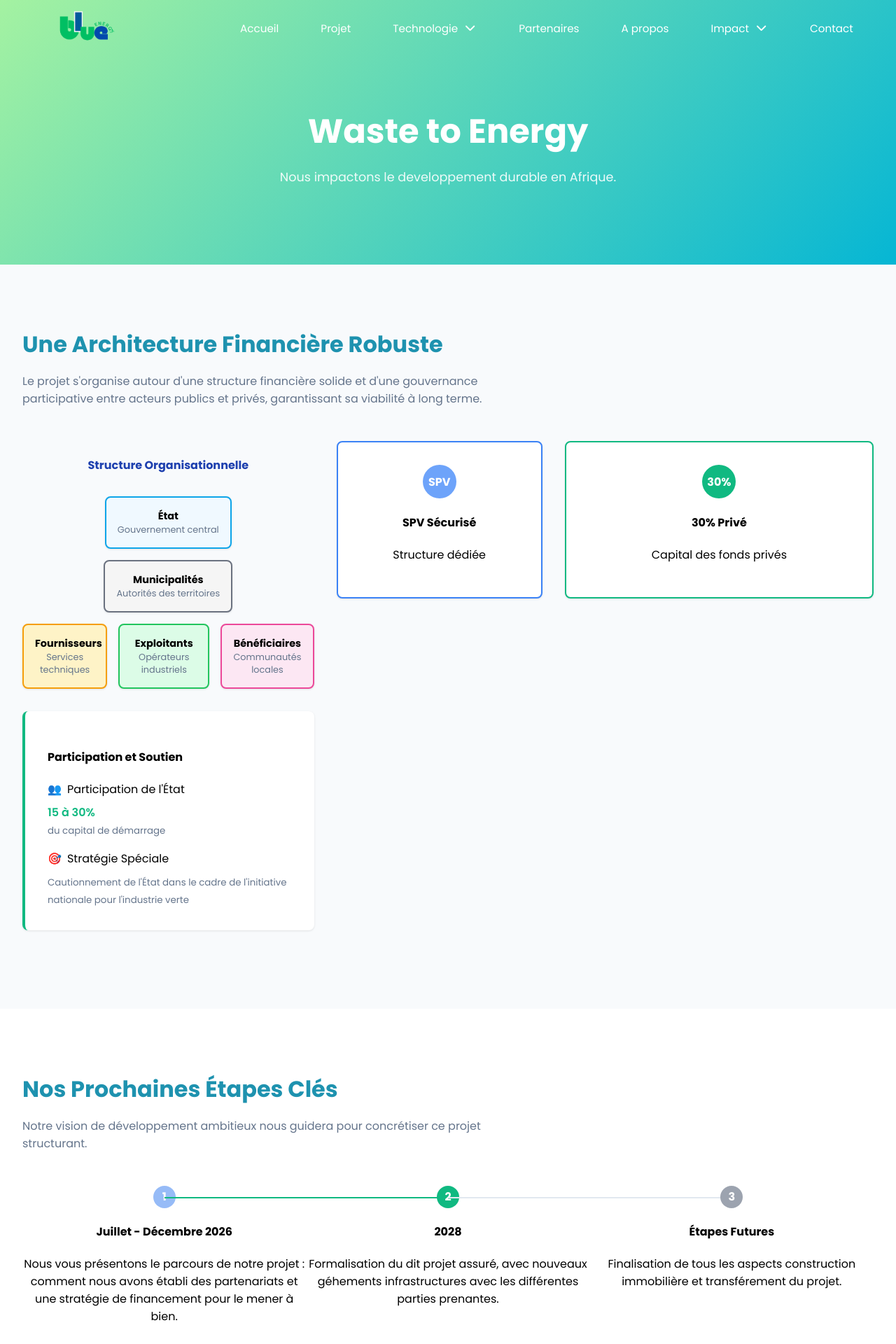
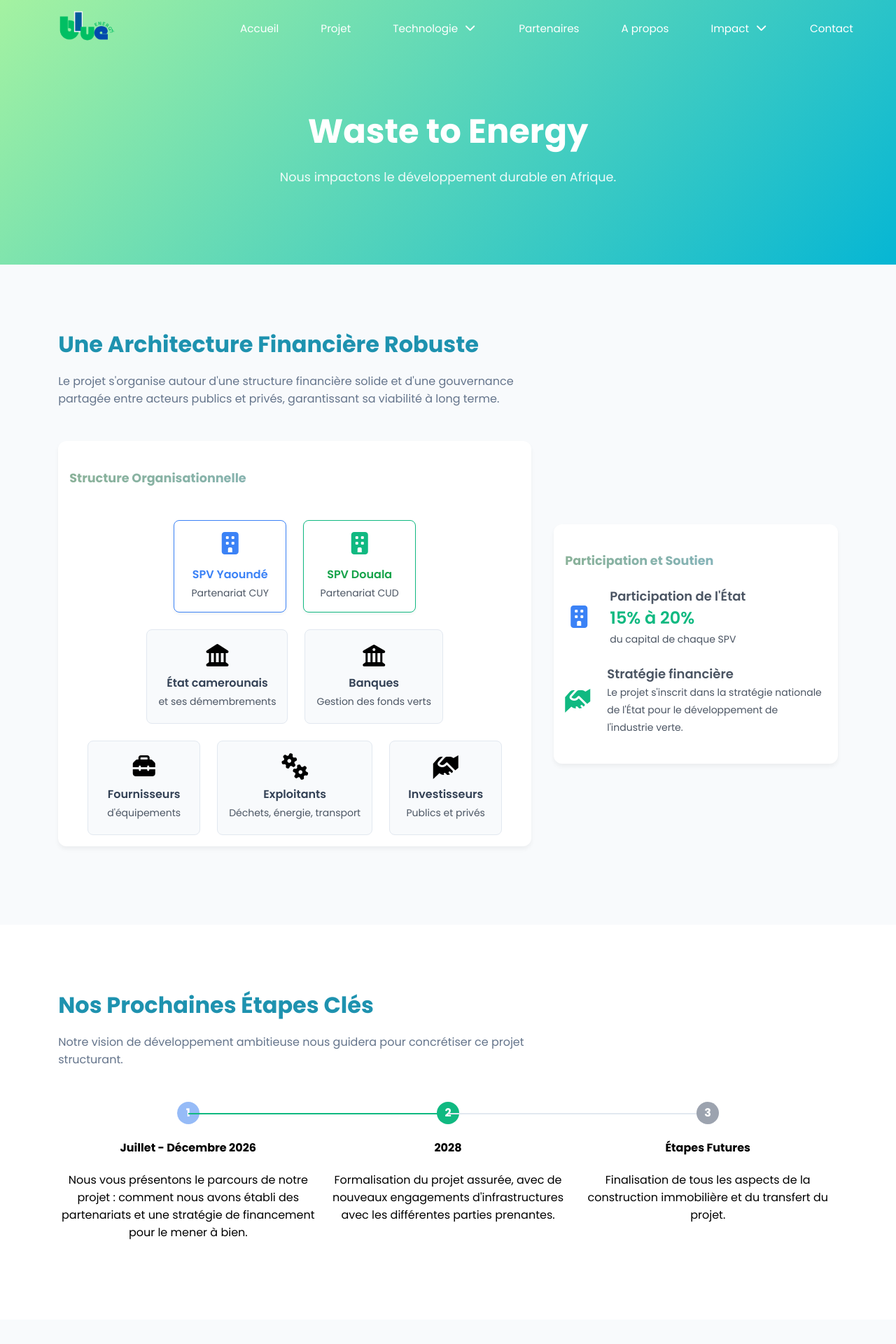
Before and after one commit to GysAlex/bleuenergy, a PHP site: page /project in a window 1280 px wide. Shown: the top 1920 px of the page at 70% size. Run offline with PHP 8.4, Linux system fonts and the light colour scheme; some libraries are stand-ins or nearby versions.

Commit message:
fixing everything

```diff
--- a/src/Views/impact-eco.php
+++ b/src/Views/impact-eco.php
@@ -392,7 +392,7 @@
                     <p class="lead mb-4" data-aos="fade-up" data-aos-delay="200">
                         Rejoignez-nous dans notre mission de transformation écologique et sociale
                     </p>
-                    <a href="/contact" class="btn btn-custom btn-lg floating-animation" data-aos="fade-up" data-aos-delay="400">
+                    <a href="/contact#contact" class="btn btn-custom btn-lg floating-animation" data-aos="fade-up" data-aos-delay="400">
                         Rejoignez Notre Initiative
                     </a>
                 </div>
--- a/src/Views/projet.php
+++ b/src/Views/projet.php
@@ -1,20 +1,41 @@
 <!DOCTYPE html>
 <html lang="fr">
 <head>
-    <meta charset="UTF-8">
-    <meta name="viewport" content="width=device-width, initial-scale=1.0">
+    <title>Projet Waste-to-Energy | Architecture Financière & Étapes Clés - Bleue Energies</title>
+
+    <meta name="description" content="Découvrez le projet Waste-to-Energy de Bleue Energies au Cameroun. Explorez son architecture financière robuste, ses étapes de maturation et son plan d'investissement de 600 milliards FCFA.">
+    <meta name="keywords" content="projet, Waste-to-Energy, WTE, déchets, énergie, Cameroun, investissement, architecture financière, étapes clés, développement durable, Yaoundé, Douala, financement, 600 milliards FCFA">
+    <meta name="author" content="Bleue Energies">
+    <link rel="canonical" href="https://www.bleueenergy.com/project">
+
+    <meta property="og:title" content="Projet Waste-to-Energy | Plan d'Investissement & Étapes - Bleue Energies">
+    <meta property="og:description" content="Découvrez le projet Waste-to-Energy de Bleue Energies au Cameroun. Explorez son architecture financière robuste, ses étapes de maturation et son plan d'investissement de 600 milliards FCFA.">
+    <meta property="og:type" content="website">
+    <meta property="og:url" content="https://www.bleueenergy.com/project">
+    <meta property="og:image" content="https://www.bleueenergy.com/asset/images/wte.jpg">
+
+
     <?php
         include __DIR__."/components/meta.php";
     ?>
     <link rel="stylesheet" href="https://cdnjs.cloudflare.com/ajax/libs/font-awesome/7.0.0/css/all.min.css" integrity="sha512-DxV+EoADOkOygM4IR9yXP8Sb2qwgidEmeqAEmDKIOfPRQZOWbXCzLC6vjbZyy0vPisbH2SyW27+ddLVCN+OMzQ==" crossorigin="anonymous" referrerpolicy="no-referrer" />
 
     <link rel="stylesheet" href="/asset/global.css">
-    <title> projet</title>
     <style>
         * {
             box-sizing: border-box;
         }
 
+        :root
+        {
+            --color-blue-primary: #3b82f6; /* Bleu BleueEnergy */
+            --color-green-primary: #10b981; /* Vert BleueEnergy */
+            --color-dark-blue: #1e40af;
+            --color-light-gray: #f8fafc; /* Fond clair */
+            --color-border-gray: #e2e8f0;
+            --color-text-dark: #334155;
+            --color-text-muted: #64748b;
+        }
 
         /* Header Navigation */
         .header {
@@ -53,7 +74,8 @@
 
         /* Container */
         .container {
-            max-width: var(--max-content_size);
+            max-width: 1250px;
+            width: 92%;
             margin: 0 auto;
             padding: 0 2rem;
         }
@@ -79,101 +101,136 @@
 
         .org-structure {
             display: grid;
-            grid-template-columns: 2fr 2fr 3fr;
+            grid-template-columns: 5fr 3fr;
             gap: 2rem;
             margin-bottom: 3rem;
             align-items: start;
         }
 
         .org-hierarchy {
+            flex: 1;
             display: flex;
             flex-direction: column;
-            gap: 1rem;
+            gap: 1.5rem;
+            padding: 1rem;
+            background-color: white;
+            border-radius: 0.75rem;
+            box-shadow: 0 4px 6px rgba(0, 0, 0, 0.05);
         }
 
         .org-level {
             display: flex;
             justify-content: center;
-            gap: 1rem;
+            flex-wrap: wrap;
+            gap: 1.5rem;
         }
 
         .org-item {
-            background: white;
+            background-color: var(--color-light-gray);
+            border: 1px solid var(--color-border-gray);
+            border-radius: 0.5rem;
+            padding: 1.25rem 1rem;
+            width: 25%;
+            min-width: max-content;
+            text-align: center;
+            transition: transform 0.2s ease-in-out, box-shadow 0.2s ease-in-out;
+        }
+
+        .org-item:hover {
+            transform: translateY(-5px);
+            box-shadow: 0 8px 15px rgba(0, 0, 0, 0.1);
+        }
+
+        .org-item h4 {
+            margin-top: 0.5rem;
+            margin-bottom: 0.25rem;
+            font-size: 1rem;
+            font-weight: 600;
+            color: var(--color-text-dark);
+        }
+
+        .org-item p {
+            margin: 0;
+            font-size: 0.875rem;
+            color: var(--text-color);
+        }
+
+        /* Styles spécifiques aux boîtes SPV */
+        .spv-box {
+            background-color: white;
+            border: 1px solid var(--color-border-gray);
+            box-shadow: 0 2px 4px rgba(0, 0, 0, 0.05);
             padding: 1rem;
             border-radius: 0.5rem;
-            text-align: center;
-            box-shadow: 0 1px 3px rgba(0, 0, 0, 0.1);
-            min-width: 120px;
-            font-size: 0.9rem;
+            display: flex;
+            flex-direction: column;
+            align-items: center;
+            justify-content: center;
+            min-width: 150px;
         }
 
-        .org-item.state {
-            background: #f0f9ff;
-            border: 2px solid #0ea5e9;
+        .spv-yaounde {
+            border-color: var(--color-blue-primary);
         }
 
-        .org-item.municipality {
-            background: #f5f5f5;
-            border: 2px solid #6b7280;
+        .spv-douala {
+            border-color: var(--color-green-primary);
         }
 
-        .org-item.providers {
-            background: #fef3c7;
-            border: 2px solid #f59e0b;
+        .spv-box i {
+            color: var(--color-blue-primary);
+            margin-bottom: 0.5rem;
         }
 
-        .org-item.exploitants {
-            background: #dcfce7;
-            border: 2px solid #22c55e;
+        .spv-douala i {
+            color: var(--color-green-primary);
         }
 
-        .org-item.beneficiaries {
-            background: #fce7f3;
-            border: 2px solid #ec4899;
+        /* STYLES COLONNE DE DROITE (PARTICIPATION ET SOUTIEN) */
+        .participation-box {
+            background-color: white;
+            align-self: center;
+            border-radius: 0.75rem;
+            box-shadow: 0 4px 6px rgba(0, 0, 0, 0.05);
+            padding: 1rem;
         }
 
-        .org-box {
-            background: white;
-            padding: 2rem;
-            border-radius: 0.5rem;
-            text-align: center;
-            box-shadow: 0 1px 3px rgba(0, 0, 0, 0.1);
+        .participation-box > h4, .org-hierarchy > h4  {
+            font-size: 1.1rem;
+            font-weight: 700;
+            background: var(--simple-gradient);
+            color: transparent;
+            background-clip: text;
         }
 
-        .org-box.spv {
-            border: 2px solid #3b82f6;
+        .participation-item {
+            display: flex;
+            align-items: center;
+            gap: 1.5rem;
+            margin-bottom: 1.5rem;
         }
 
-        .org-box.private {
-            border: 2px solid #10b981;
+        .participation-item i {
+            font-size: 2rem;
         }
 
-        .org-icon {
-            width: 3rem;
-            height: 3rem;
-            margin: 0 auto 1rem;
-            border-radius: 50%;
-            display: flex;
-            align-items: center;
-            justify-content: center;
-            font-weight: bold;
-            color: white;
+        .participation-content h5 {
+            font-size: 1.125rem;
+            font-weight: 600;
+            color: var(--text-color);
+            margin: 0;
         }
 
-        .spv-icon {
-            background: #6da3faff;
+        .participation-content p {
+            font-size: 1.5rem;
+            font-weight: 600;
+            color: var(--color-green-primary);
+            margin: 0;
         }
 
-        .private-icon {
-            background: #10b981;
-        }
-
-        .participation-box {
-            background: white;
-            padding: 2rem;
-            border-radius: 0.5rem;
-            border-left: 4px solid #10b981;
-            box-shadow: 0 1px 3px rgba(0, 0, 0, 0.1);
+        .participation-content small {
+            font-size: 0.875rem;
+            color: var(--text-color);
         }
 
         /* Steps Section */
@@ -528,19 +585,20 @@
         }
     </style>
 </head>
+
 <body>
     <?php
         include __DIR__."/components/header.php";
     ?>
     <script>
-        // Fonction pour détecter les éléments visibles lors du scroll
+        // Fonction pour détecter les éléments visibles lors du défilement
         function observeElements() {
             const observer = new IntersectionObserver((entries) => {
                 entries.forEach((entry) => {
                     if (entry.isIntersecting) {
                         entry.target.classList.add('visible');
 
-                        // Animation spéciale pour les éléments avec stagger
+                        // Animation spéciale pour les éléments avec décalage (stagger)
                         if (entry.target.classList.contains('stagger-container')) {
                             const items = entry.target.querySelectorAll('.stagger-item');
                             items.forEach((item, index) => {
@@ -576,26 +634,26 @@
     <?php
     // Configuration des données
     $projectData = [
-        'title' => ' Waste to Energy',
-        'description' => 'Nous impactons le developpement durable en Afrique.',
+        'title' => 'Waste to Energy',
+        'description' => 'Nous impactons le développement durable en Afrique.',
         'budget' => '600 milliards',
         'currency' => 'FCFA ',
         'phases' => [
             [
                 'title' => 'Juillet - Décembre 2026',
                 'description' => 'Nous vous présentons le parcours de notre projet :
-                 comment nous avons établi des partenariats
-                 et une stratégie de financement pour le mener à bien.',
+                  comment nous avons établi des partenariats
+                  et une stratégie de financement pour le mener à bien.',
                 'status' => 'active'
             ],
             [
                 'title' => '2028',
-                'description' => 'Formalisation du dit projet assuré, avec nouveaux géhements infrastructures avec les différentes parties prenantes.',
+                'description' => 'Formalisation du projet assurée, avec de nouveaux engagements d\'infrastructures avec les différentes parties prenantes.',
                 'status' => 'completed'
             ],
             [
                 'title' => 'Étapes Futures',
-                'description' => 'Finalisation de tous les aspects construction immobilière et transférement du projet.',
+                'description' => 'Finalisation de tous les aspects de la construction immobilière et du transfert du projet.',
                 'status' => 'future'
             ]
         ],
@@ -603,7 +661,7 @@
             ['label' => 'Usines Waste-to-Energy', 'amount' => '', 'color' => 'blue'],
             ['label' => 'Usines de méthanisation', 'amount' => '', 'color' => 'green'],
             ['label' => 'Centres de collecte', 'amount' => '', 'color' => 'yellow'],
-            ['label' => 'Rues à énergie', 'amount' => '', 'color' => 'red'],
+            ['label' => 'Usines de tri semi-automatique', 'amount' => '', 'color' => 'red'],
             ['label' => 'Data Centers', 'amount' => '', 'color' => 'blue'],
         ]
     ];
@@ -613,9 +671,6 @@
     ];
     ?>
 
-    <!-- Header -->
-
-    <!-- Hero Section -->
     <section class="hero">
         <div class="hero-content">
             <h1><?= $projectData['title'] ?></h1>
@@ -623,92 +678,91 @@
         </div>
     </section>
 
-    <!-- Architecture Section -->
     <section class="architecture">
         <div class="container">
             <h2 class="section-title">Une Architecture Financière Robuste</h2>
             <p class="section-subtitle">
-                Le projet s'organise autour d'une structure financière solide et d'une gouvernance participative entre acteurs publics et privés, garantissant sa viabilité à long terme.
+                Le projet s'organise autour d'une structure financière solide et d'une gouvernance partagée entre acteurs publics et privés, garantissant sa viabilité à long terme.
             </p>
 
             <div class="org-structure">
                 <div class="org-hierarchy">
-                    <h4 style="text-align: center; color: #1e40af; margin-bottom: 1rem;">Structure Organisationnelle</h4>
+                    <h4 style="">Structure Organisationnelle</h4>
 
-                    <!-- État -->
-                    <div class="org-level">
-                        <div class="org-item state">
-                            <div style="font-weight: bold;">État</div>
-                            <div style="font-size: 0.8rem; color: #64748b;">Gouvernement central</div>
+                    <div class="org-level top-level">
+                        <div class="org-item spv-box spv-yaounde">
+                            <i class="fa-solid fa-building fa-2x"></i>
+                            <h4 style="color: #3b82f6;">SPV Yaoundé</h4>
+                            <p>Partenariat CUY</p>
+                        </div>
+                        <div class="org-item spv-box spv-douala">
+                            <i class="fa-solid fa-building fa-2x"></i>
+                            <h4 style="color: #16a34a;">SPV Douala</h4>
+                            <p>Partenariat CUD</p>
                         </div>
                     </div>
 
-                    <!-- Municipalités -->
-                    <div class="org-level">
-                        <div class="org-item municipality">
-                            <div style="font-weight: bold;">Municipalités</div>
-                            <div style="font-size: 0.8rem; color: #64748b;">Autorités des territoires</div>
+                    <div class="org-level intermediate-level">
+                        <div class="org-item state-box">
+                            <i class="fa-solid fa-landmark fa-2x"></i>
+                            <h4>État camerounais</h4>
+                            <p>et ses démembrements</p>
+                        </div>
+                        <div class="org-item bank-box">
+                            <i class="fa-solid fa-building-columns fa-2x"></i>
+                            <h4>Banques</h4>
+                            <p>Gestion des fonds verts</p>
                         </div>
                     </div>
 
-                    <!-- Niveau intermédiaire -->
-                    <div class="org-level">
-                        <div class="org-item providers">
-                            <div style="font-weight: bold;">Fournisseurs</div>
-                            <div style="font-size: 0.8rem; color: #64748b;">Services techniques</div>
+                    <div class="org-level bottom-level">
+                        <div class="org-item supplier-box">
+                            <i class="fa-solid fa-toolbox fa-2x"></i>
+                            <h4>Fournisseurs</h4>
+                            <p>d'équipements</p>
                         </div>
-                        <div class="org-item exploitants">
-                            <div style="font-weight: bold;">Exploitants</div>
-                            <div style="font-size: 0.8rem; color: #64748b;">Opérateurs industriels</div>
+                        <div class="org-item operator-box">
+                            <i class="fa-solid fa-gears fa-2x"></i>
+                            <h4>Exploitants</h4>
+                            <p>Déchets, énergie, transport</p>
                         </div>
-                        <div class="org-item beneficiaries">
-                            <div style="font-weight: bold;">Bénéficiaires</div>
-                            <div style="font-size: 0.8rem; color: #64748b;">Communautés locales</div>
+                        <div class="org-item investor-box">
+                            <i class="fa-solid fa-handshake-angle fa-2x"></i>
+                            <h4>Investisseurs</h4>
+                            <p>Publics et privés</p>
                         </div>
                     </div>
                 </div>
-                <div class="org-box spv">
-                    <div class="org-icon spv-icon">SPV</div>
-                    <h4>SPV Sécurisé</h4>
-                    <p>Structure dédiée</p>
-                </div>
-
-                <div class="org-box private">
-                    <div class="org-icon private-icon">30%</div>
-                    <h4>30% Privé</h4>
-                    <p>Capital des fonds privés</p>
-                </div>
 
                 <div class="participation-box">
-                    <h4>Participation et Soutien</h4>
-                    <div style="margin: 1rem 0;">
-                        <div style="display: flex; align-items: center; gap: 0.5rem; margin-bottom: 0.5rem;">
-                            <span style="color: #3b82f6;">👥</span>
-                            <span>Participation de l'État</span>
+                    <h4 class="h4" >Participation et Soutien</h4>
+                    <div class="participation-item">
+                        <i class="fa-solid fa-building fa-2x" style="color: #3b82f6;"></i>
+                        <div class="participation-content">
+                            <h5>Participation de l'État</h5>
+                            <p>15% à 20%</p>
+                            <small>du capital de chaque SPV</small>
                         </div>
-                        <div style="color: #10b981; font-weight: 600;">15 à 30%</div>
-                        <small style="color: #64748b;">du capital de démarrage</small>
                     </div>
-                    <div>
-                        <div style="display: flex; align-items: center; gap: 0.5rem; margin-bottom: 0.5rem;">
-                            <span style="color: #10b981;">🎯</span>
-                            <span>Stratégie Spéciale</span>
+                    <div class="participation-item">
+                        <i class="fa-solid fa-handshake-angle fa-2x" style="color: #10b981;"></i>
+                        <div class="participation-content">
+                            <h5>Stratégie financière</h5>
+                            <small >
+                                Le projet s'inscrit dans la stratégie nationale de l'État pour le développement de l'industrie verte.
+                            </small>
                         </div>
-                        <small style="color: #64748b;">
-                            Cautionnement de l'État dans le cadre de l'initiative nationale pour l'industrie verte
-                        </small>
                     </div>
                 </div>
             </div>
         </div>
     </section>
 
-    <!-- Steps Section -->
     <section class="steps">
         <div class="container">
             <h2 class="section-title fade-in">Nos Prochaines Étapes Clés</h2>
             <p class="section-subtitle fade-in">
-                Notre vision de développement ambitieux nous guidera pour concrétiser ce projet structurant.
+                Notre vision de développement ambitieuse nous guidera pour concrétiser ce projet structurant.
             </p>
 
             <div class="steps-timeline stagger-container">
@@ -723,12 +777,11 @@
         </div>
     </section>
 
-    <!-- Maturation Section -->
     <section class="maturation">
         <div class="container">
             <h2 class="section-title fade-in">Maturation du Projet</h2>
             <p class="section-subtitle fade-in">
-                Pour assurer la progression efficace du projet, nous identifions les actions prioritaires suivantes
+                Pour assurer la progression efficace du projet, nous identifions les actions prioritaires suivantes :
             </p>
 
             <div class="maturation-grid stagger-container">
@@ -738,29 +791,28 @@
                 </div>
                 <div class="maturation-item green stagger-item">
                     <h4>Identification des sites</h4>
-                    <p>Choix de 5 à 20 emplacements à valoriser et en sécurité</p>
+                    <p>Choix de 5 à 20 emplacements à valoriser et sécurisés</p>
                 </div>
                 <div class="maturation-item stagger-item">
                     <h4>Attribution de concessions</h4>
                     <p>Concessions de 30 à 99 ans pour le traitement des déchets</p>
                 </div>
                 <div class="maturation-item green stagger-item">
-                    <h4>Signature d'achat d'énergie</h4>
-                    <p>Signatures des PPA (Power Purchase Agreement)</p>
+                    <h4>Signature de contrats d'achat d'énergie</h4>
+                    <p>Signature des PPA (Power Purchase Agreement)</p>
                 </div>
                 <div class="maturation-item stagger-item">
                     <h4>Formalités administratives</h4>
-                    <p>Facilitation des procédures administratives en engagement des différentes parties</p>
+                    <p>Facilitation des procédures administratives et l'engagement des différentes parties</p>
                 </div>
                 <div class="maturation-item green stagger-item">
                     <h4>Accord d'exclusivité</h4>
-                    <p>Exclusivité des déchets avec les collectivités centralisées</p>
+                    <p>Exclusivité des déchets avec les collectivités centrales</p>
                 </div>
             </div>
         </div>
     </section>
 
-    <!-- Investment Section -->
     <section class="investment">
         <div class="container">
             <h2 class="section-title fade-in" style="text-align: center;">Plan des investissements</h2>
@@ -772,9 +824,9 @@
                     <div class="chart-placeholder"></div>
                     <div style="margin-top: 1rem; font-size: 0.9rem; color: #64748b;">
                         <div>■ Usines Waste-to-Energy</div>
-                        <div>■ Usine de tri semi automatique</div>
+                        <div>■ Usines de tri semi-automatique</div>
                         <div>■ Usines de méthanisation</div>
-                        <div>■ Centres de collectes</div>
+                        <div>■ Centres de collecte</div>
                         <div>■ Data Centers</div>
                     </div>
                 </div>
@@ -796,19 +848,17 @@
         </div>
     </section>
 
-    <!-- Call to Action -->
     <section class="cta">
         <div class="container">
             <h2 class="fade-in">Une Vision d'Avenir, des Chiffres Concrets</h2>
             <div class="cta-buttons scale-up">
-                <a href="technologie.php" class="btn btn-primary"> Notre Technologie</a>
-                <a href="impact.php" class="btn btn-secondary">Notre Impact</a>
-                <a href="partenaire.php" class="btn btn-secondary">Devenez Partenaire</a>
+                <a href="/technologie" class="btn btn-primary"> Notre Technologie</a>
+                <a href="/impact" class="btn btn-secondary">Notre Impact</a>
+                <a href="/partenaire" class="btn btn-secondary">Devenez Partenaire</a>
             </div>
         </div>
     </section>
 
-    <!-- Footer -->
     <?php
         include __DIR__."/components/footer.php"
     ?>
--- a/src/Views/tri.php
+++ b/src/Views/tri.php
@@ -48,7 +48,7 @@
                     </div>
                     <div class="cta">
                         <button>
-                            <a href="/projet">
+                            <a href="/project">
                                 <span class="little-effect">Découvrir nos solutions</span>
                             </a>
                         </button>
--- a/src/Views/usine.php
+++ b/src/Views/usine.php
@@ -154,7 +154,7 @@
             <div class="cta-buttons-wrapper">
                 <a href="/technologie" class="cta-button cta-button-primary">Explorer notre Processus</a>
                 <a href="/impact" class="cta-button cta-button-secondary">Voir l'impact de Nos Usines</a>
-                <a href="/contact" class="cta-button cta-button-tertiary">Nous Contacter</a>
+                <a href="/contact#contact" class="cta-button cta-button-tertiary">Nous Contacter</a>
             </div>
         </div>
     </section>
```
Also changed, not shown: src/Views/about.php (+6 -7 lines), src/Views/camion.php (+28 -16 lines), src/Views/contact.php (+17 -1 lines), src/Views/home.php (+5 -3 lines), src/Views/partenaire.php (+4 -4 lines), public/asset/images/BUS.png (deleted), public/asset/images/a.jpg, public/asset/images/c.jpg, public/asset/images/camion_new.jpeg (added), public/asset/images/d.jpg, public/asset/images/test.jpg (deleted), public/asset/images/urbain.jpg, public/asset/images/wte.jpg (added).
